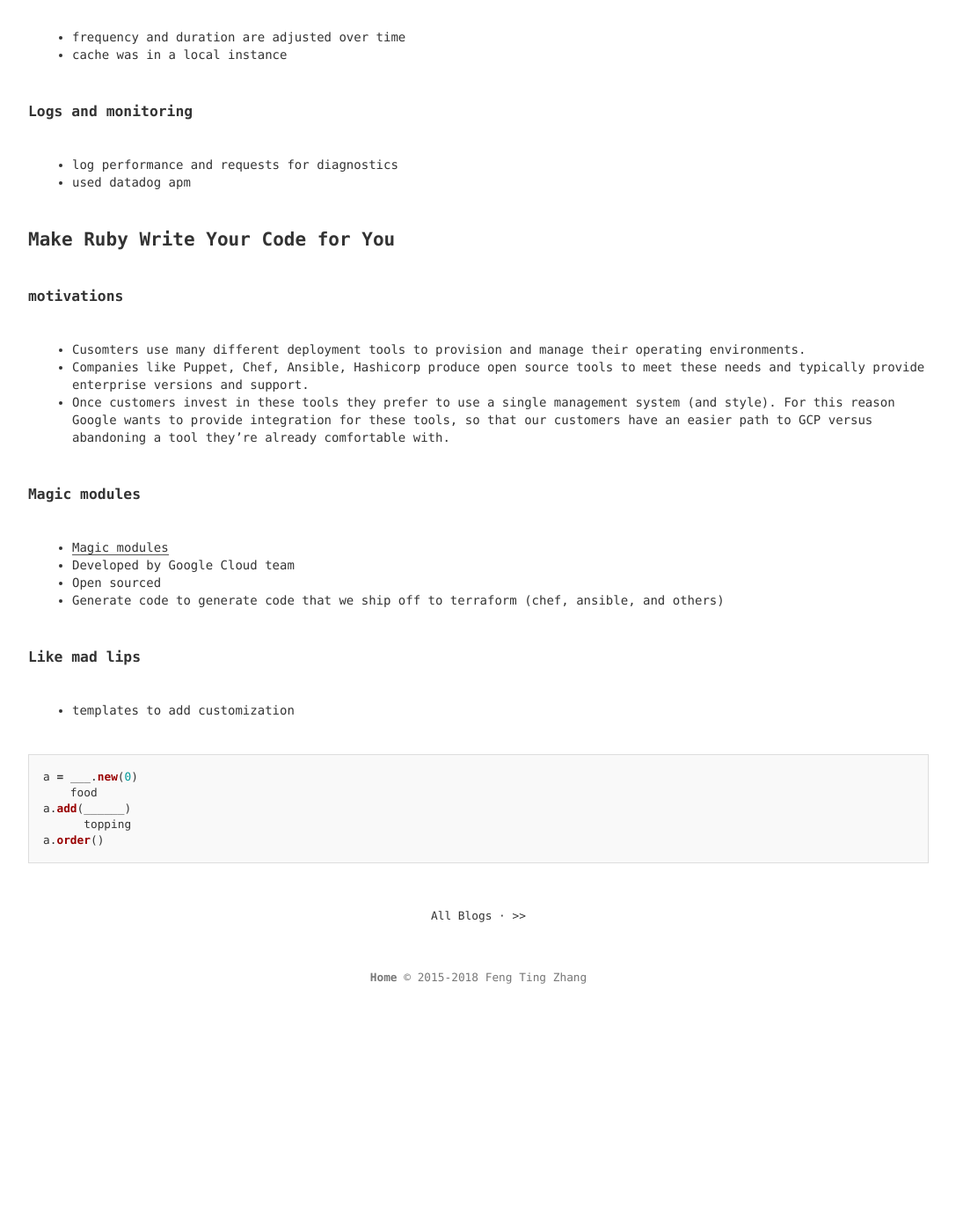
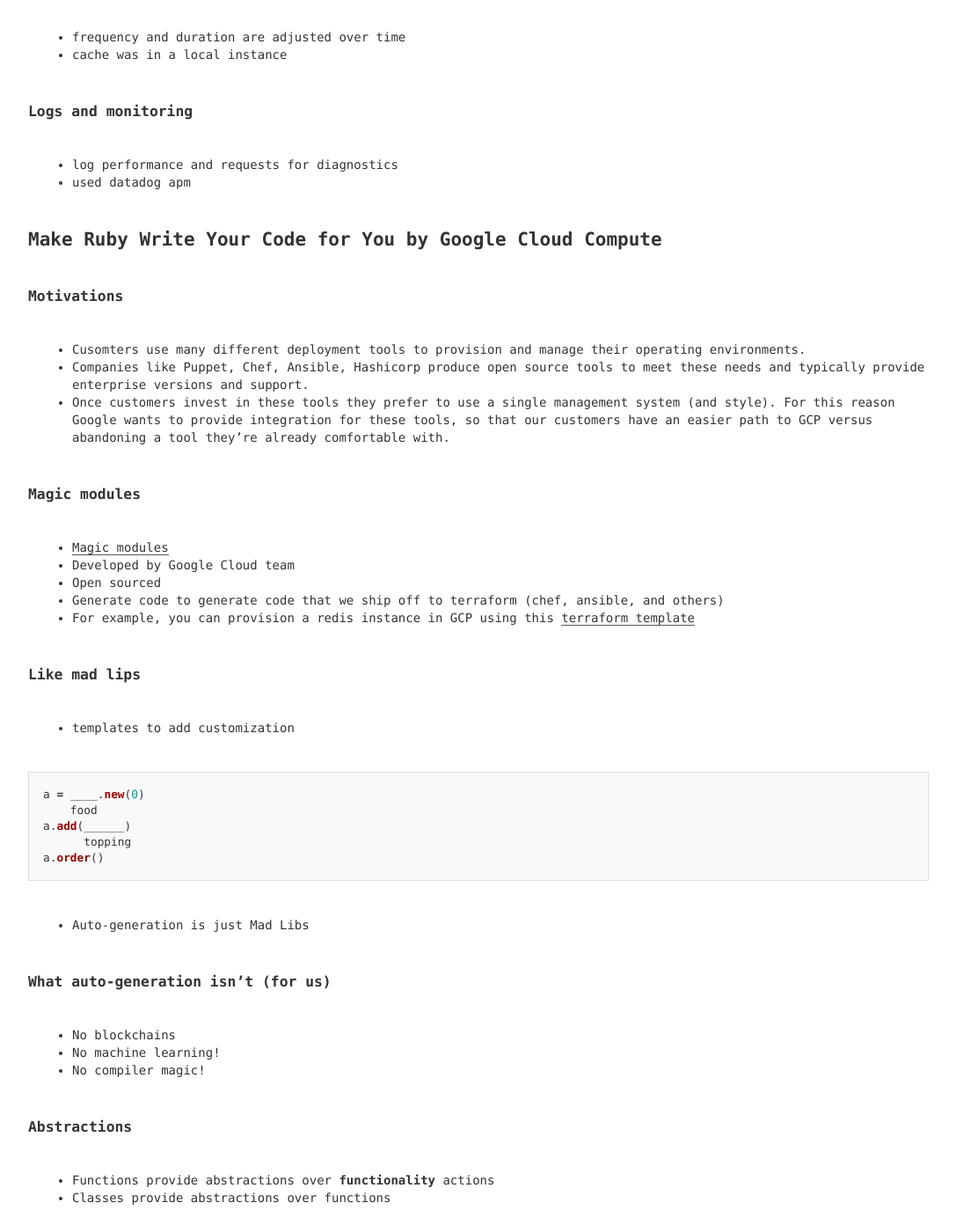
Before and after one commit to fengtingzhang/blog, a Jekyll site: the page built from _posts/2018-11-14-rubyconf-2018-day-two.md, in a window 1280 px wide and 1400 px high, scrolled down 8590 px. Shown: the whole window at 88% size, without its empty margins (96-1183 px from the left). Built offline with Jekyll 4.4.1, drawn with Linux system fonts in a browser that asks for light colours; before the commit the page ends 9746 px from its top, so only the background shows below that.

Commit message:
Update 2018-11-14-rubyconf-2018-day-two.md

````diff
--- a/_posts/2018-11-14-rubyconf-2018-day-two.md
+++ b/_posts/2018-11-14-rubyconf-2018-day-two.md
@@ -321,9 +321,9 @@
 * log performance and requests for diagnostics
 * used datadog apm
 
-## Make Ruby Write Your Code for You
+## Make Ruby Write Your Code for You by Google Cloud Compute
 
-### motivations
+### Motivations
 * Cusomters use many different deployment tools to provision and manage their operating environments.
 * Companies like Puppet, Chef, Ansible, Hashicorp produce open source tools to meet these needs and typically provide enterprise versions and support.
 * Once customers invest in these tools they prefer to use a single management system (and style). For this reason Google wants to provide integration for these tools, so that our customers have an easier path to GCP versus abandoning a tool they're already comfortable with.
@@ -333,15 +333,28 @@
 * Developed by Google Cloud team
 * Open sourced
 * Generate code to generate code that we ship off to terraform (chef, ansible, and others)
+* For example, you can provision a redis instance in GCP using this [terraform template](https://github.com/GoogleCloudPlatform/magic-modules/blob/master/products/redis/terraform.yaml)
 
 
 ### Like mad lips
 * templates to add customization
 
 ```ruby
-a = ___.new(0)
+a = ____.new(0)
     food
 a.add(______)
       topping
 a.order()
 ```
+
+* Auto-generation is just Mad Libs
+
+### What auto-generation isn't (for us)
+* No blockchains
+* No machine learning!
+* No compiler magic!
+
+
+### Abstractions
+* Functions provide abstractions over __functionality__ actions
+* Classes provide abstractions over functions
````
